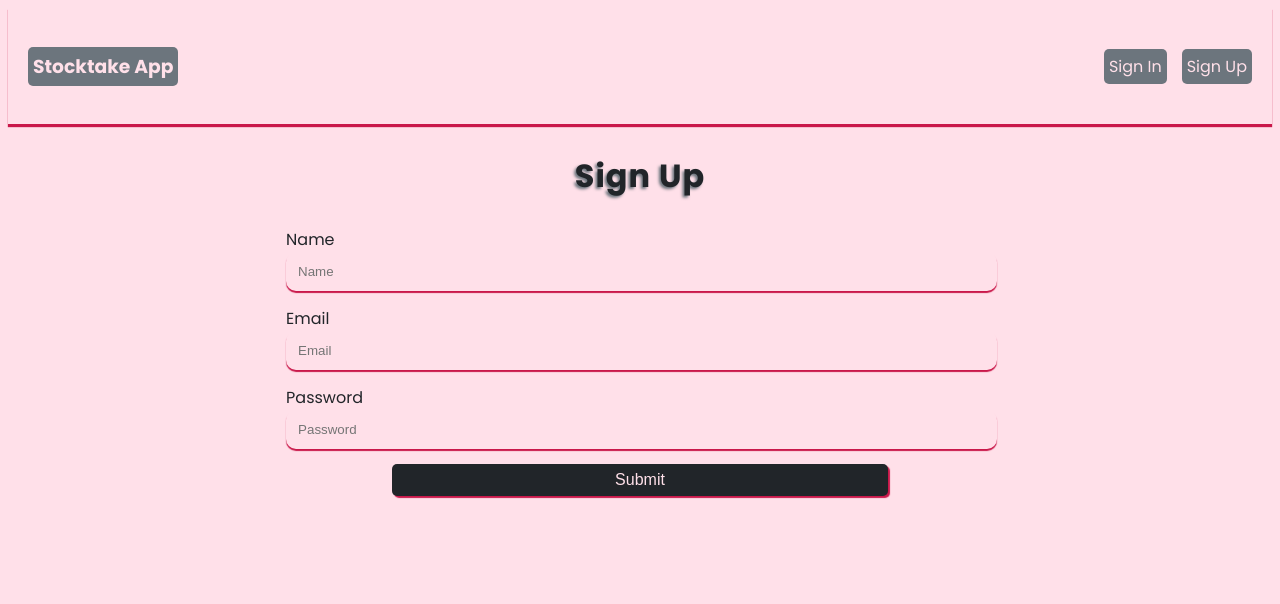
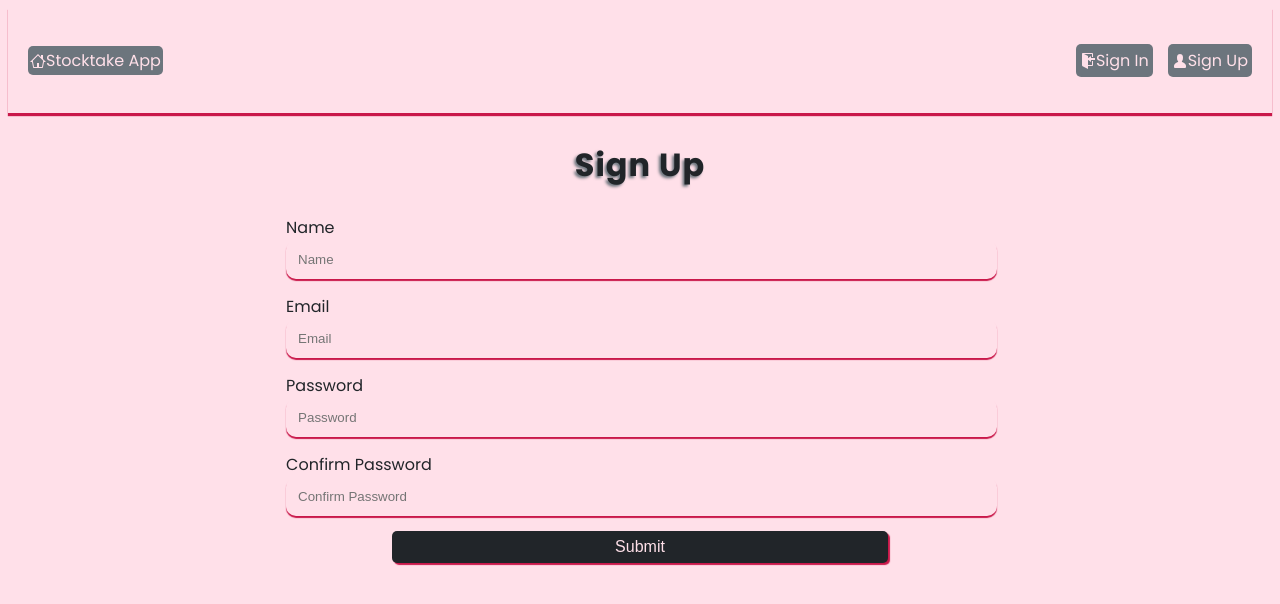
Before and after one commit to b-tess/stocktake-frontend, a React (Create React App) app: page /signup in a window 1280 px wide. Shown: the top 604 px of the page. Built offline with nearby package versions, Linux system fonts and the light colour scheme.

Commit message:
Auth state improved

```diff
--- a/package.json
+++ b/package.json
@@ -12,6 +12,7 @@
         "react": "^18.2.0",
         "react-dom": "^18.2.0",
         "react-icons": "^4.8.0",
+        "react-loading-icons": "^1.1.0",
         "react-redux": "^8.0.5",
         "react-router-dom": "^6.11.1",
         "react-scripts": "5.0.1",
--- a/src/App.js
+++ b/src/App.js
@@ -1,5 +1,6 @@
 import { BrowserRouter as Router, Routes, Route } from 'react-router-dom'
 import { ToastContainer } from 'react-toastify'
+import 'react-toastify/dist/ReactToastify.css'
 import Header from './components/Header'
 import Home from './pages/Home'
 import Login from './pages/Login'
--- a/src/components/Header.jsx
+++ b/src/components/Header.jsx
@@ -1,19 +1,45 @@
+import { useSelector, useDispatch } from 'react-redux'
+import { logout, reset } from '../features/auth/authSlice'
 import { Link } from 'react-router-dom'
+import { GoSignIn, GoSignOut, GoHome, GoPerson } from 'react-icons/go'
 
 function Header() {
+    //Check if a user is logged in using the auth state
+    const { user } = useSelector((state) => state.auth)
+    const dispatch = useDispatch()
+
+    function onLogout() {
+        dispatch(logout())
+        dispatch(reset())
+    }
+
     return (
         <header className='header'>
-            <h3>
-                <Link to={'/'}>Stocktake App</Link>
-            </h3>
+            <Link to={'/'}>
+                <GoHome /> Stocktake App
+            </Link>
 
             <ul>
-                <li>
-                    <Link to={'/login'}>Sign In</Link>
-                </li>
-                <li>
-                    <Link to={'/signup'}>Sign Up</Link>
-                </li>
+                {user ? (
+                    <Link onClick={onLogout}>
+                        <GoSignOut />
+                        Sign Out
+                    </Link>
+                ) : (
+                    <>
+                        <li>
+                            <Link to={'/login'}>
+                                <GoSignIn /> Sign In
+                            </Link>
+                        </li>
+                        <li>
+                            <Link to={'/signup'}>
+                                <GoPerson />
+                                Sign Up
+                            </Link>
+                        </li>
+                    </>
+                )}
             </ul>
         </header>
     )
--- /dev/null
+++ b/src/components/Spinner.jsx
@@ -0,0 +1,15 @@
+import { BallTriangle } from 'react-loading-icons'
+
+function Spinner() {
+    return (
+        <div className='spinnerContainer'>
+            <BallTriangle
+                fill='rgba(0, 0, 0, 1)'
+                strokeWidth={5}
+                stroke='#c9184a'
+            />
+        </div>
+    )
+}
+
+export default Spinner
--- a/src/features/auth/authService.js
+++ b/src/features/auth/authService.js
@@ -2,6 +2,7 @@ import axios from 'axios'
 
 const API_URL = '/api/users'
 
+//Create a new user
 async function signup(userData) {
     const response = await axios.post(API_URL, userData)
 
@@ -12,8 +13,26 @@ async function signup(userData) {
     return response.data
 }
 
+//Log in a user
+async function login(userData) {
+    const response = await axios.post(API_URL + '/login', userData)
+
+    if (response.data) {
+        localStorage.setItem('user', JSON.stringify(response.data))
+    }
+
+    return response.data
+}
+
+//Log out a user
+export function logout() {
+    localStorage.removeItem('user')
+}
+
 const authService = {
     signup,
+    login,
+    logout,
 }
 
 export default authService
--- a/src/features/auth/authSlice.js
+++ b/src/features/auth/authSlice.js
@@ -1,14 +1,17 @@
 import { createSlice, createAsyncThunk } from '@reduxjs/toolkit'
 import authService from './authService'
 
+const user = JSON.parse(localStorage.getItem('user'))
+
 const initialState = {
-    user: null,
+    user: user ? user : null,
     isLoading: false,
     isSuccess: false,
     isError: false,
     message: '',
 }
 
+//Create a new user
 export const signup = createAsyncThunk(
     'auth/signup',
     async (user, thunkAPI) => {
@@ -27,6 +30,27 @@ export const signup = createAsyncThunk(
     }
 )
 
+//Log in a user
+export const login = createAsyncThunk('auth/login', async (user, thunkAPI) => {
+    try {
+        return await authService.login(user)
+    } catch (error) {
+        const message =
+            (error.response &&
+                error.response.data &&
+                error.response.data.message) ||
+            error.message ||
+            error.toString()
+
+        return thunkAPI.rejectWithValue(message)
+    }
+})
+
+//Log a user out
+export const logout = createAsyncThunk('auth/logout', () => {
+    authService.logout()
+})
+
 export const authSlice = createSlice({
     name: 'auth',
     initialState,
@@ -35,13 +59,34 @@ export const authSlice = createSlice({
     },
     extraReducers: (builder) => {
         builder
+            .addCase(signup.pending, (state) => {
+                state.isLoading = true
+            })
             .addCase(signup.fulfilled, (state, action) => {
+                state.isLoading = false
                 state.isSuccess = true
                 state.user = action.payload
             })
             .addCase(signup.rejected, (state, action) => {
+                state.isLoading = false
                 state.isError = true
                 state.message = action.payload
+            })
+            .addCase(login.pending, (state) => {
+                state.isLoading = true
+            })
+            .addCase(login.fulfilled, (state, action) => {
+                state.isLoading = false
+                state.isSuccess = true
+                state.user = action.payload
+            })
+            .addCase(login.rejected, (state, action) => {
+                state.isLoading = false
+                state.isError = true
+                state.message = action.payload
+            })
+            .addCase(logout.fulfilled, (state) => {
+                state.user = null
             })
     },
 })
--- a/src/index.css
+++ b/src/index.css
@@ -37,12 +37,6 @@ body {
     text-shadow: #6c757d -2px 2px 3px;
 }
 
-h3 {
-    background-color: #6c757d;
-    padding: 5px;
-    border-radius: 5px;
-}
-
 a {
     text-decoration: none;
     color: #ffe0e9;
@@ -57,6 +51,15 @@ a {
     box-shadow: 0 2px 1px #c9184a;
 }
 
+.header a {
+    background-color: #6c757d;
+    padding: 2px;
+    border-radius: 5px;
+    display: flex;
+    flex-direction: row;
+    align-items: center;
+}
+
 .header ul {
     display: flex;
     align-items: center;
@@ -67,7 +70,7 @@ a {
     margin-left: 15px;
     background-color: #6c757d;
     color: #ffe0e9;
-    padding: 5px;
+    padding: 2px;
     border-radius: 5px;
 }
 
@@ -89,6 +92,12 @@ a {
 
 .btn-reverse {
     background-color: #6c757d;
+}
+
+.btn-back {
+    width: 75px;
+    padding: 5px;
+    margin-top: 15px;
 }
 
 .btn:hover {
@@ -127,3 +136,16 @@ a {
 .form-group .btn {
     margin: 0 auto;
 }
+
+.spinnerContainer {
+    position: fixed;
+    top: 0;
+    right: 0;
+    bottom: 0;
+    left: 0;
+    z-index: 100;
+    background-color: rgba(0, 0, 0, 0.4);
+    display: flex;
+    align-items: center;
+    justify-content: center;
+}
--- a/src/pages/Login.jsx
+++ b/src/pages/Login.jsx
@@ -1,16 +1,76 @@
+import { useState, useEffect } from 'react'
+import { useSelector, useDispatch } from 'react-redux'
+import { login, reset } from '../features/auth/authSlice'
+import { toast } from 'react-toastify'
+import Spinner from '../components/Spinner'
+
 function Login() {
+    //Set local state to manage the form
+    const [formData, setFormData] = useState({
+        email: '',
+        password: '',
+    })
+
+    const { email, password } = formData
+
+    //Access the global state
+    const { isLoading, user, isSuccess, isError, message } = useSelector(
+        (state) => state.auth
+    )
+    const dispatch = useDispatch()
+
+    useEffect(() => {
+        if (isError) {
+            toast.error(message)
+        }
+
+        if (isSuccess && user) {
+            console.log(`Welcome ${user.name}.`)
+        }
+
+        dispatch(reset())
+    }, [isError, message, isSuccess, user, dispatch])
+
+    function onChange(e) {
+        setFormData((prevState) => ({
+            ...prevState,
+            [e.target.id]: e.target.value,
+        }))
+    }
+
+    function onSubmit(e) {
+        e.preventDefault()
+
+        const userData = {
+            email,
+            password,
+        }
+
+        dispatch(login(userData))
+        setFormData({
+            email: '',
+            password: '',
+        })
+    }
+
+    if (isLoading) {
+        return <Spinner />
+    }
+
     return (
         <div className='capsule'>
             <h2>Log In</h2>
             <div className='form'>
-                <form>
+                <form onSubmit={onSubmit}>
                     <div className='form-group'>
                         <label htmlFor='email'>Email</label>
                         <input
                             type='email'
                             name='email'
                             id='email'
+                            value={email}
                             placeholder='Email'
+                            onChange={onChange}
                         />
                     </div>
                     <div className='form-group'>
@@ -19,7 +79,9 @@ function Login() {
                             type='password'
                             name='password'
                             id='password'
+                            value={password}
                             placeholder='Password'
+                            onChange={onChange}
                         />
                     </div>
                     <div className='form-group'>
--- a/src/pages/Signup.jsx
+++ b/src/pages/Signup.jsx
@@ -1,7 +1,8 @@
 import { useState, useEffect } from 'react'
 import { useDispatch, useSelector } from 'react-redux'
-import { signup } from '../features/auth/authSlice'
+import { signup, reset } from '../features/auth/authSlice'
 import { toast } from 'react-toastify'
+import Spinner from '../components/Spinner'
 
 function Signup() {
     //Use local state to manage the form data
@@ -9,12 +10,13 @@ function Signup() {
         name: '',
         email: '',
         password: '',
+        password2: '',
     })
 
-    const { name, email, password } = formData
+    const { name, email, password, password2 } = formData
 
     //Access the global state
-    const { user, isSuccess, isError, message } = useSelector(
+    const { isLoading, user, isSuccess, isError, message } = useSelector(
         (state) => state.auth
     )
     const dispatch = useDispatch()
@@ -27,7 +29,9 @@ function Signup() {
         if (user && isSuccess) {
             console.log(`Hello ${user.name}`)
         }
-    }, [isError, message, user, isSuccess])
+
+        dispatch(reset())
+    }, [isError, message, user, isSuccess, dispatch])
 
     function onChange(e) {
         setFormData((prevState) => ({
@@ -39,6 +43,12 @@ function Signup() {
     function onSubmit(e) {
         e.preventDefault()
 
+        //Confirm that both passwords match
+        if (password2 !== password) {
+            toast.error('The passwords do not match.')
+            return
+        }
+
         const userData = {
             name,
             email,
@@ -46,6 +56,16 @@ function Signup() {
         }
 
         dispatch(signup(userData))
+        setFormData({
+            name: '',
+            email: '',
+            password: '',
+            password2: '',
+        })
+    }
+
+    if (isLoading) {
+        return <Spinner />
     }
 
     return (
@@ -87,6 +107,17 @@ function Signup() {
                         />
                     </div>
                     <div className='form-group'>
+                        <label htmlFor='password2'>Confirm Password</label>
+                        <input
+                            type='password'
+                            name='password2'
+                            id='password2'
+                            value={password2}
+                            placeholder='Confirm Password'
+                            onChange={onChange}
+                        />
+                    </div>
+                    <div className='form-group'>
                         <button
                             className='btn'
                             type='submit'
```
Also changed, not shown: src/components/BackButton.jsx (added, +13 -0 lines), 1 other file (tests, documents, lock files or other folders).
